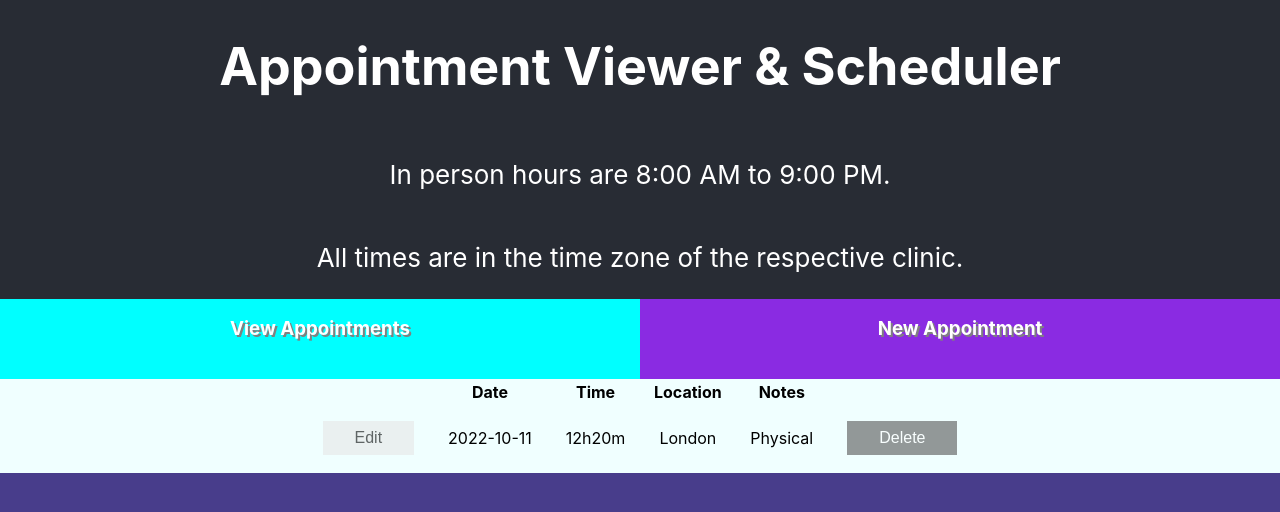
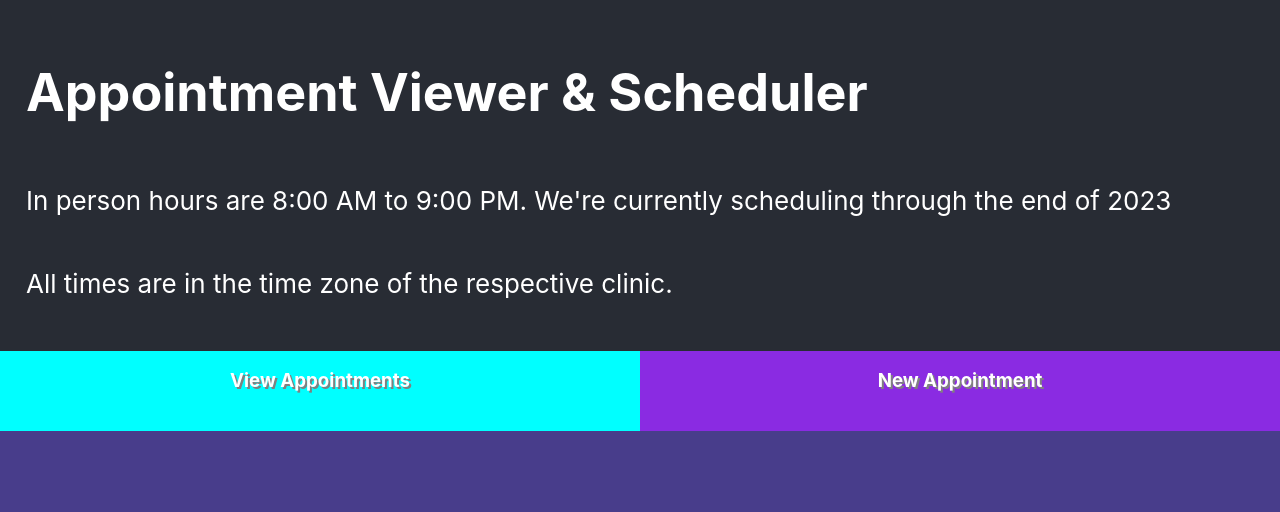
Before and after one commit to clayh89/mmscheduler, a React (Create React App) app: page / in a window 1280 px wide. Shown: the top 512 px of the page. Built offline with nearby package versions, Linux system fonts and the light colour scheme.

Commit message:
lets launch

```diff
--- a/public/index.html
+++ b/public/index.html
@@ -13,7 +13,7 @@
 
     <link rel="manifest" href="%PUBLIC_URL%/manifest.json" />
 
-    <title>React App</title>
+    <title>MMScheduler</title>
   </head>
   <body>
     <noscript>You need to enable JavaScript to run this app.</noscript>
--- a/src/App.css
+++ b/src/App.css
@@ -16,10 +16,10 @@
   min-height: 20vh;
   display: flex;
   flex-direction: column;
-  align-items: center;
   justify-content: center;
   font-size: calc(10px + 2vmin);
   color: white;
+  padding:1em;
 }
 
 .Toggle-1 {
--- a/src/App.js
+++ b/src/App.js
@@ -18,7 +18,7 @@ class App extends React.Component {
   constructor(props) {
     super(props);
     this.state = {
-      appointments: [{'date': '2022-10-11', 'time': '12h20m', 'place': 'London', 'description': 'Physical', 'key': 0}],
+      appointments: [],
       newDate: '', newTime: '', newPlace: '', newDescription: '', newKey: '',
       appointmentIndex: 1,
       inputMode: false,
@@ -154,12 +154,13 @@ class App extends React.Component {
       <div className="App">
         <header className="App-header">
           <h1>Appointment Viewer & Scheduler</h1>
-          <p>In person hours are 8:00 AM to 9:00 PM. </p>
+          <p>In person hours are 8:00 AM to 9:00 PM. We're currently scheduling through the end of 2023 </p>
           <p>All times are in the time zone of the respective clinic. </p>
 
         </header>
 
-        <> {inputMode ? (
+        <>
+          {inputMode ? ( // conditional for toggle-divs
             <div className = 'Toggle-container'>
               <div className = 'Toggle-1' onClick={(() => this.toggleInputMode())}><h3 className='off'>View Appointments</h3></div>
               <div className = 'Toggle-2'><h3 className='selected'>New/Edit Appointment</h3></div>
@@ -173,20 +174,20 @@ class App extends React.Component {
         </>
 
         {inputMode
-          // conditional left over from when the form was a child component
-          // this works better but pardon the ternery
+          // ternary is kinda weird for this much code - this was originally a two-liner but it works a lot better with the form in this
+          // component. so, pardon the weirdness.
           ? (
 
             <div className = 'Form-Holder'>
             <form onSubmit={this.handleSubmit}>
                 <label>
                     Date:
-                    <input id='date' name='newDate' type="date" onChange={this.handleInputChange} value={this.state.newDate} min="2023-01-01" max="2099-12-31" required/>
+                    <input id='date' name='newDate' type="date" onChange={this.handleInputChange} value={this.state.newDate} min="2022-12-07" max="2023-12-31" required/>
                 </label>
                 <br />
                 <label>
                     Time:
-                    <input id='time' name='newTime' type="time" onChange={this.handleInputChange} value={this.state.newTime} step='15000' min='08:00' max='21:00' required/>
+                    <input id='time' name='newTime' type="time" onChange={this.handleInputChange} value={this.state.newTime} step='900' min='08:00' max='21:00' required/>
                 </label>
                 <br />
                 <label>
--- a/src/components/AppointmentList.jsx
+++ b/src/components/AppointmentList.jsx
@@ -8,10 +8,14 @@ function AppointmentList(props) {
 
 
     return(
+
         <div className="Table-holder">
+
             <table className="Appointment-list">
+                <> {props.appointments.length > 0 ?
                 <tr>
                 <th> </th>
+
                   <th>Date</th>
                   <th>Time</th>
                   <th>Location</th>
@@ -19,12 +23,20 @@ function AppointmentList(props) {
 
                   <th> </th>
                 </tr>
+                :  <tr>
+
+                </tr>
+                // slightly hacky conditional here - hides table when no appointments
+                }
+                </>
 
                 <>{props.appointments.map((appointment) =>
                     <AppointmentInfo appointment={appointment} editButton={props.editButton} deleteButton={props.deleteButton} />
                 )}</>
 
+
             </table>
+
         </div>
     )
 }
```
